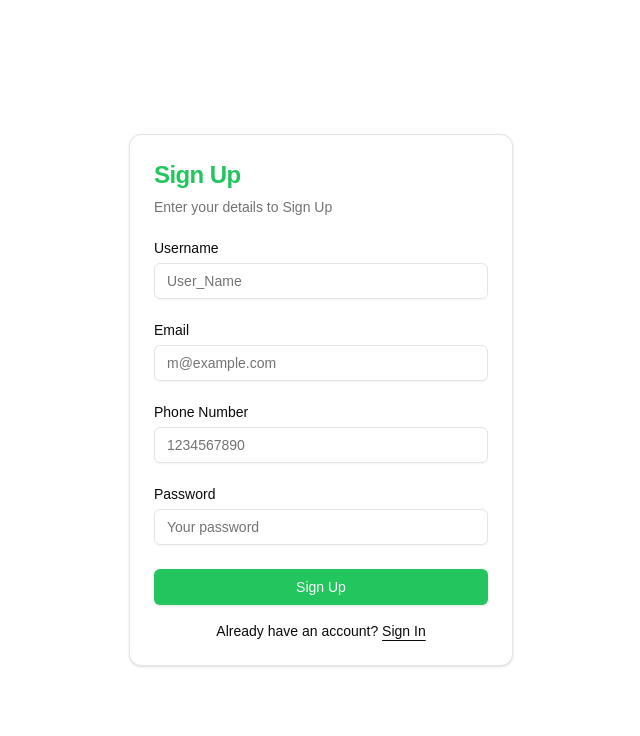
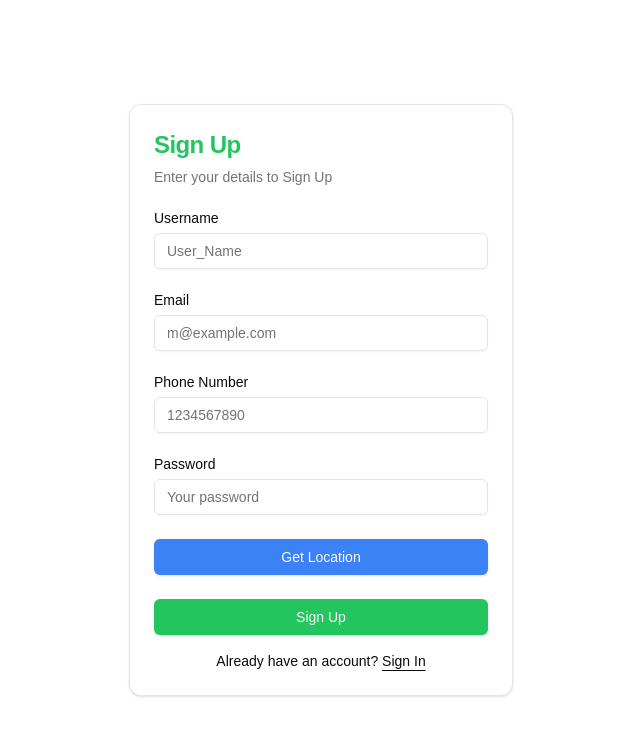
Before and after one commit to sarvadandge29/SwastaSetu2.O, a Next.js app: page /sign-up in a window 1280 px wide. Shown: the top 736 px of the page, without its empty margins (319-959 px from the left). Built offline with nearby package versions, Linux system fonts and the light colour scheme; a web font is replaced by a local one.

Commit message:
Added USer Location

```diff
--- a/app/(auth)/sign-up/page.tsx
+++ b/app/(auth)/sign-up/page.tsx
@@ -21,17 +21,42 @@ const SignUp = (props: React.ComponentPropsWithoutRef<"div">) => {
   const [email, setEmail] = useState("");
   const [phoneNumber, setPhoneNumber] = useState("");
   const [password, setPassword] = useState("");
+  const [location, setLocation] = useState<{ lat: number; lng: number } | null>(null);
   const [error, setError] = useState<string | null>(null);
   const [successMessage, setSuccessMessage] = useState<string | null>(null);
   const [loading, setLoading] = useState(false);
   const router = useRouter();
 
+  const fetchLocation = async () => {
+    if (!navigator.geolocation) {
+      setError("Geolocation is not supported by your browser.");
+      return;
+    }
+
+    navigator.geolocation.getCurrentPosition(
+      (position) => {
+        setLocation({
+          lat: position.coords.latitude,
+          lng: position.coords.longitude,
+        });
+      },
+      (error) => {
+        setError("Unable to fetch location. Please enable location services.");
+      }
+    );
+  };
+
   const handleSignUp = async (e: React.FormEvent) => {
     e.preventDefault();
 
     // Validate phone number length
-    if (phoneNumber.length !== 10 || !/^\d+$/.test(phoneNumber)) {
+    if (phoneNumber.length !== 10 || !/^[\d]+$/.test(phoneNumber)) {
       setError("Phone number must be exactly 10 digits.");
+      return;
+    }
+
+    if (!location) {
+      setError("Location is required. Please enable location services.");
       return;
     }
 
@@ -63,6 +88,7 @@ const SignUp = (props: React.ComponentPropsWithoutRef<"div">) => {
           userName: username,
           email: user?.email,
           phoneNumber: phoneNumber,
+          location: location ? `${location.lat},${location.lng}` : null,
         },
       ]);
 
@@ -137,6 +163,14 @@ const SignUp = (props: React.ComponentPropsWithoutRef<"div">) => {
                   />
                 </div>
                 <Button
+                  type="button"
+                  className="w-full bg-blue-500 hover:bg-blue-700"
+                  onClick={fetchLocation}
+                  disabled={loading || location !== null}
+                >
+                  {location ? "Location Captured" : "Get Location"}
+                </Button>
+                <Button
                   type="submit"
                   className="w-full bg-green-500 hover:bg-green-700"
                   disabled={loading}
```
Also changed, not shown: 1 other file (tests, documents, lock files or other folders).
